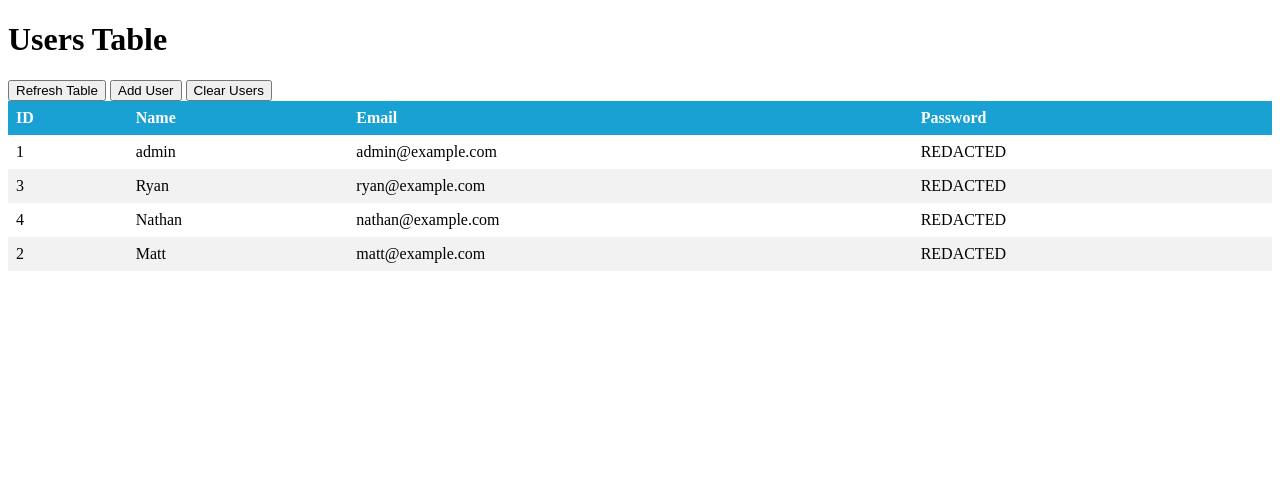
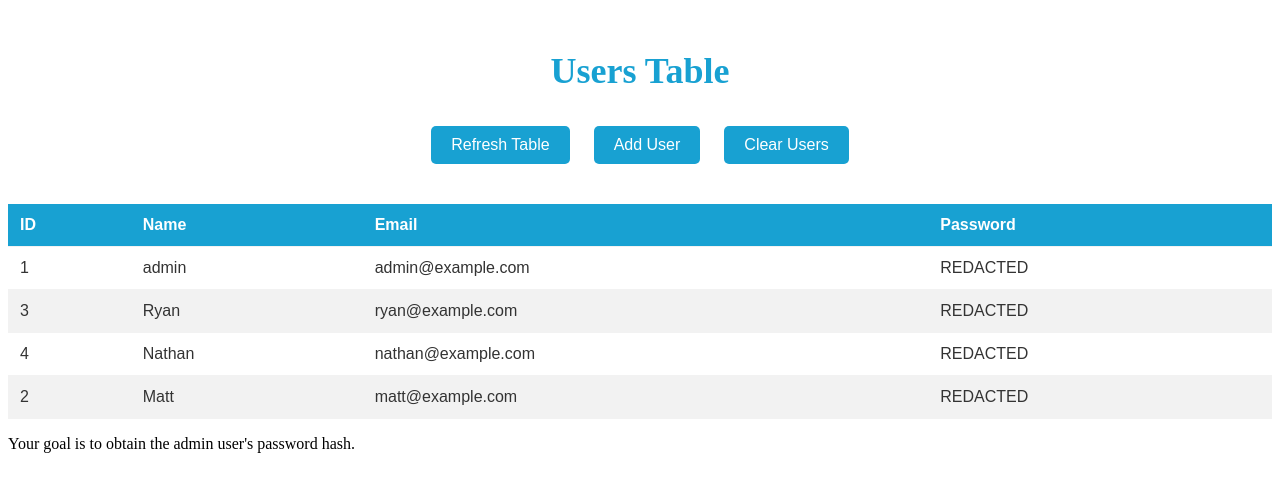
Before and after one commit to MattKeeley/Lab, a Flask app: page / in a window 1280 px wide. Shown: the top 492 px of the page. Run offline with Flask 3, Linux system fonts and the light colour scheme.

Commit message:
adding instructions and making it look pretty

```diff
--- a/templates/index.html
+++ b/templates/index.html
@@ -9,12 +9,15 @@
         table {
             border-collapse: collapse;
             width: 100%;
+            font-family: Arial, sans-serif;
+            color: #333333;
         }
 
         th,
         td {
             text-align: left;
-            padding: 8px;
+            padding: 12px;
+            border-bottom: 1px solid #f2f2f2;
         }
 
         tr:nth-child(even) {
@@ -24,15 +27,45 @@
         th {
             background-color: #18a1d2;
             color: white;
+            font-weight: bold;
+        }
+
+        h1 {
+            font-size: 36px;
+            font-weight: bold;
+            color: #18a1d2;
+            text-align: center;
+            margin-top: 50px;
+        }
+
+        button {
+            background-color: #18a1d2;
+            border: none;
+            color: white;
+            padding: 10px 20px;
+            font-size: 16px;
+            cursor: pointer;
+            margin: 10px;
+            border-radius: 5px;
+        }
+
+        button:hover {
+            background-color: #126d8d;
+        }
+
+        #usersTable {
+            margin-top: 30px;
         }
     </style>
 </head>
 
 <body>
     <h1>Users Table</h1>
-    <button onclick="refreshTable()">Refresh Table</button>
-    <button onclick="createUser()">Add User</button>
-    <button onclick="clearUsers()">Clear Users</button>
+    <div style="text-align:center">
+        <button onclick="refreshTable()">Refresh Table</button>
+        <button onclick="createUser()">Add User</button>
+        <button onclick="clearUsers()">Clear Users</button>
+    </div>
     <table id="usersTable">
         <thead>
             <tr>
@@ -45,6 +78,7 @@
         <tbody>
         </tbody>
     </table>
+    <p id="instructions">Your goal is to obtain the admin user's password hash.</p>
     <script>
         function refreshTable() {
             const tableBody = document.querySelector('#usersTable tbody');
```
